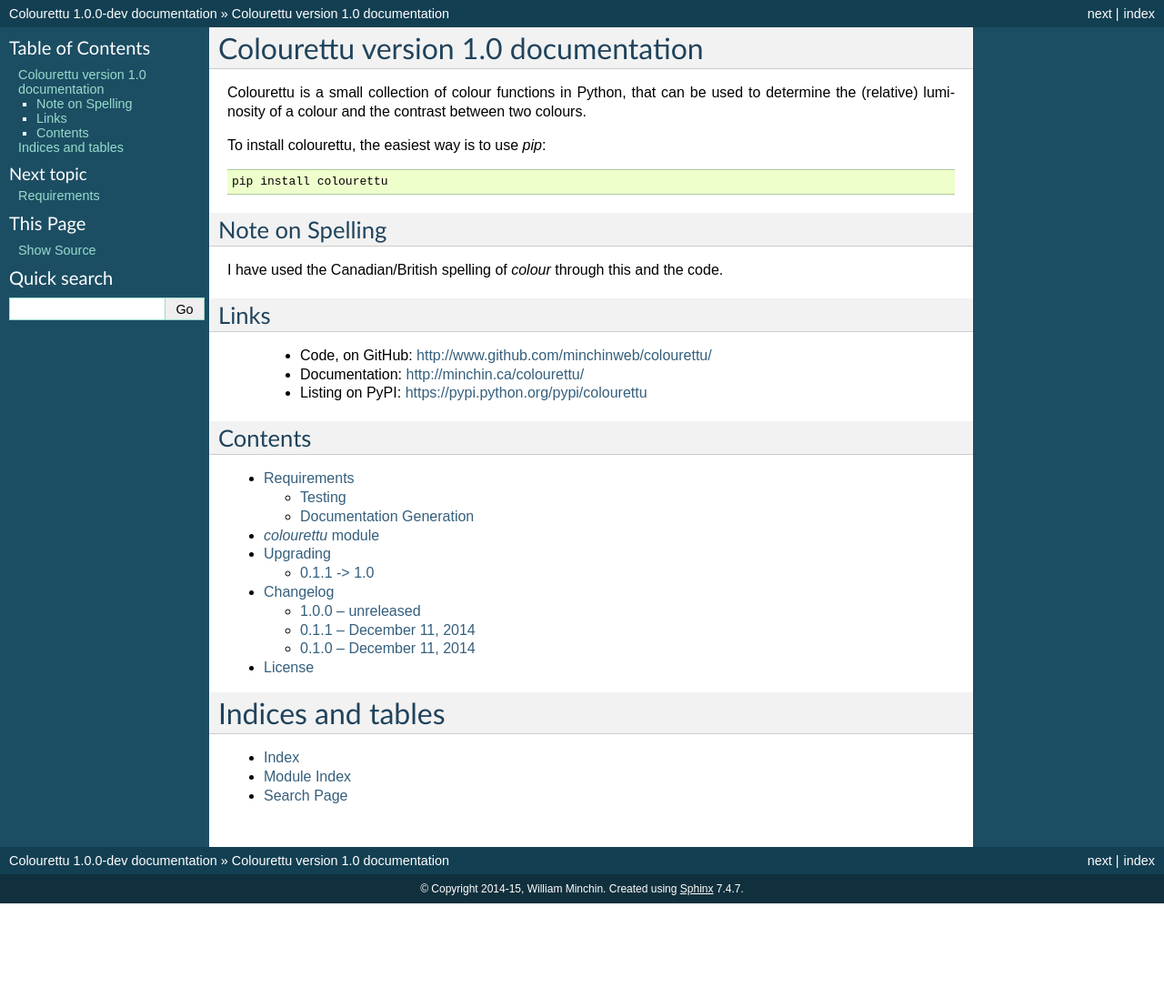
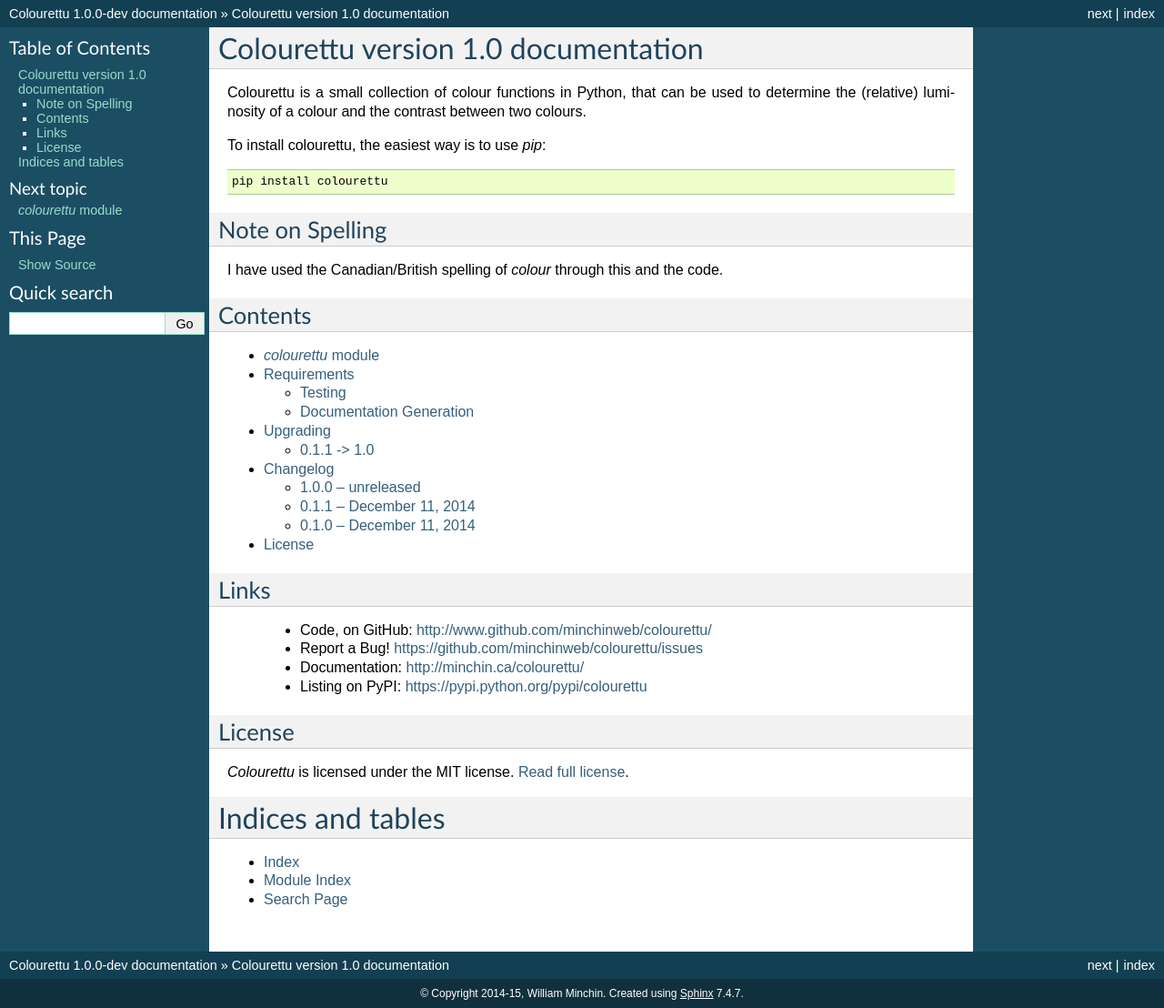
Before and after one commit to MinchinWeb/colourettu, a Sphinx documentation site: the page built from docs/index.rst, in a window 1280 px wide. Shown: the whole page at 91% size. Built offline with Sphinx 7.4.7, drawn with Linux system fonts in a browser that asks for light colours; before the commit the page ends 993 px from its top, so only the background shows below that.

Commit message:
Documentation fixes

```diff
--- a/docs/conf.py
+++ b/docs/conf.py
@@ -20,9 +20,7 @@
 # add these directories to sys.path here. If the directory is relative to the
 # documentation root, use os.path.abspath to make it absolute, like shown here.
 #sys.path.insert(0, os.path.abspath('.'))
-#sys.path.insert(0, os.path.os.path.abspath('../colourettu'))
-sys.path.insert(0, os.path.join(os.path.abspath(os.path.dirname(__file__)),
-                '..', 'colourettu'))
+sys.path.insert(0, os.path.os.path.abspath('../colourettu'))
 
 # -- General configuration ------------------------------------------------
 
@@ -140,7 +138,7 @@
 # The name of an image file (within the static path) to use as favicon of the
 # docs.  This file should be a Windows icon file (.ico) being 16x16 or 32x32
 # pixels large.
-#html_favicon = None
+html_favicon = 'favicon.ico'
 
 # Add any paths that contain custom static files (such as style sheets) here,
 # relative to this directory. They are copied after the builtin static files,
--- a/docs/index.rst
+++ b/docs/index.rst
@@ -22,24 +15,30 @@
 I have used the Canadian/British spelling of *colour* through this and
 the code.
 
-Links
------
-
- - Code, on GitHub: http://www.github.com/minchinweb/colourettu/
- - Documentation: http://minchin.ca/colourettu/
- - Listing on PyPI: https://pypi.python.org/pypi/colourettu
-
 Contents
 --------
 
 .. toctree::
    :maxdepth: 2
 
+   module-colourettu
    requirements
-   module-colourettu
    upgrades
    changelog
    license
+
+Links
+-----
+
+ - Code, on GitHub: http://www.github.com/minchinweb/colourettu/
+ - Report a Bug! https://github.com/minchinweb/colourettu/issues
+ - Documentation: http://minchin.ca/colourettu/
+ - Listing on PyPI: https://pypi.python.org/pypi/colourettu
+
+License
+-------
+
+*Colourettu* is licensed under the MIT license. :doc:`Read full license </license>`.
 
 Indices and tables
 ==================
--- a/docs/upgrades.rst
+++ b/docs/upgrades.rst
@@ -1,7 +1,7 @@
 Upgrading
 =========
 
-This page is to give hints on upgrade between version of colourettu.
+This page is to give hints on upgrading between version of colourettu.
 
 0.1.1 -> 1.0
 --------------
```
Also changed, not shown: other parts of docs/index.rst (+0 -7 lines), readme.rst (+7 -8 lines), .travis.yml, docs/favicon.ico (added).
